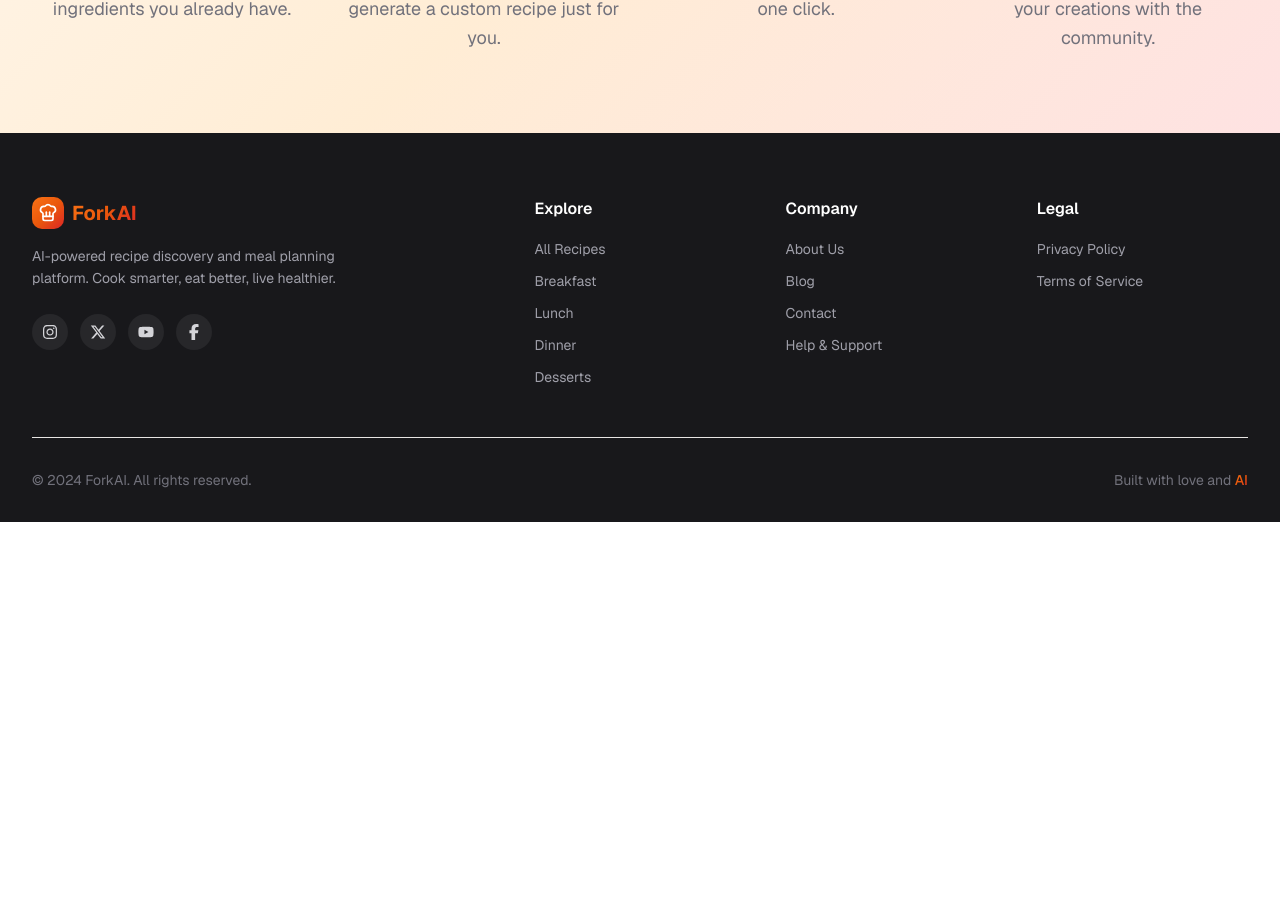
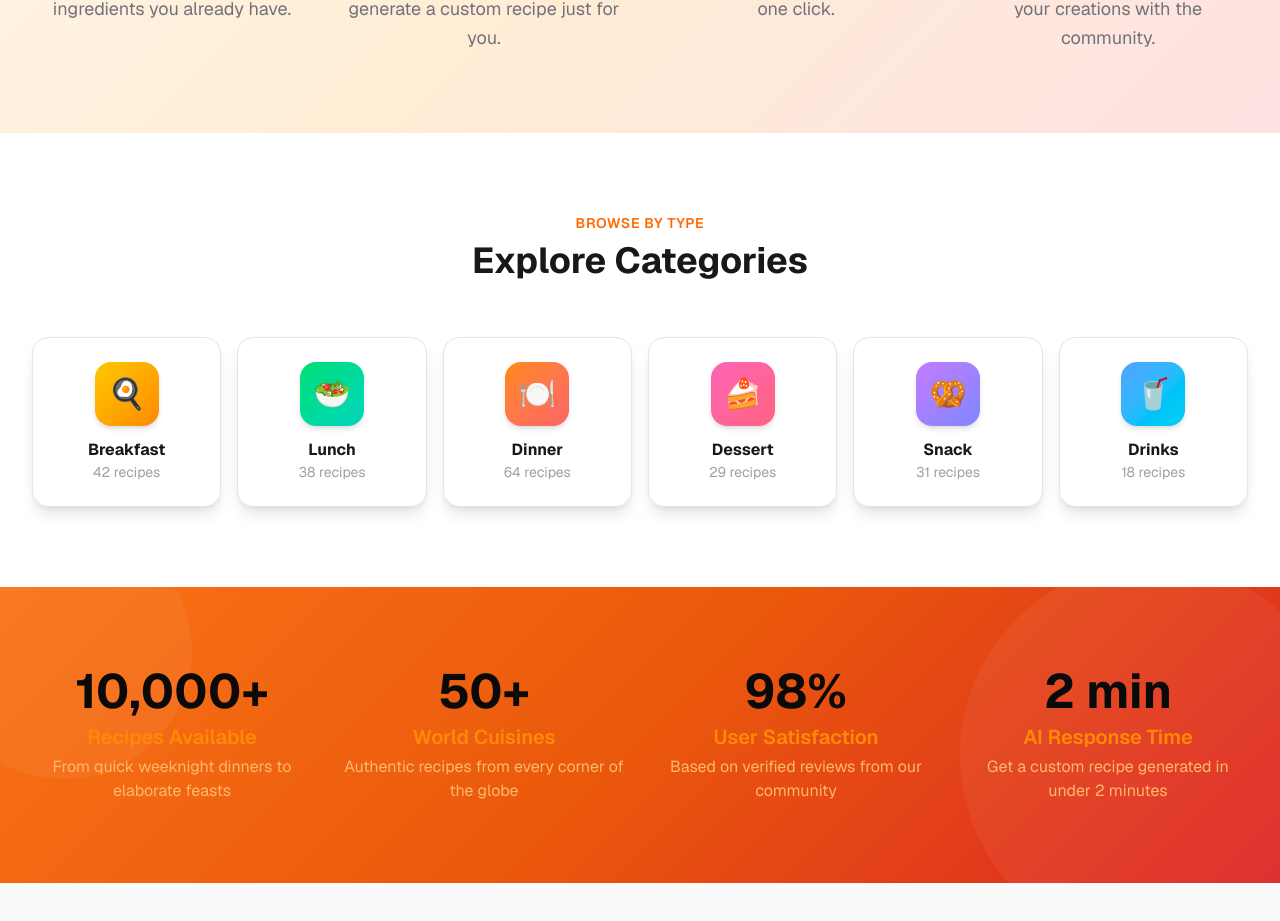
Before and after one commit to gmnayem631/fork-ai, a Next.js app: page / in a window 1280 px wide. Shown: the part 1857-2778 px from the top of the page. Before the commit the page ends 2379 px from the top, so only its background shows below. Built offline with nearby package versions, Linux system fonts and the light colour scheme.

Commit message:
added stats and testimonials section in the landing page

```diff
--- a/src/app/page.tsx
+++ b/src/app/page.tsx
@@ -1,6 +1,9 @@
+import CategoriesSection from "@/components/home/CategoriesSection";
 import FeaturedRecipes from "@/components/home/FeaturedRecipes";
 import HeroSection from "@/components/home/HeroSection";
 import HowItWorks from "@/components/home/HowItWorks";
+import StatsSection from "@/components/home/StatsSection";
+import TestimonialsSection from "@/components/home/TestimonialsSectio";
 import Footer from "@/components/shared/Footer";
 import Navbar from "@/components/shared/Navbar";
 
@@ -11,6 +14,9 @@ export default function Home() {
       <HeroSection />
       <FeaturedRecipes />
       <HowItWorks />
+      <CategoriesSection />
+      <StatsSection />
+      <TestimonialsSection />
       <Footer />
     </main>
   );
--- /dev/null
+++ b/src/components/home/CategoriesSection.tsx
@@ -0,0 +1,79 @@
+import Link from "next/link";
+
+const CATEGORIES = [
+  {
+    name: "Breakfast",
+    emoji: "🍳",
+    count: 42,
+    color: "from-yellow-400 to-orange-400",
+  },
+  {
+    name: "Lunch",
+    emoji: "🥗",
+    count: 38,
+    color: "from-green-400 to-teal-400",
+  },
+  {
+    name: "Dinner",
+    emoji: "🍽️",
+    count: 64,
+    color: "from-orange-400 to-red-400",
+  },
+  {
+    name: "Dessert",
+    emoji: "🍰",
+    count: 29,
+    color: "from-pink-400 to-rose-400",
+  },
+  {
+    name: "Snack",
+    emoji: "🥨",
+    count: 31,
+    color: "from-purple-400 to-indigo-400",
+  },
+  {
+    name: "Drinks",
+    emoji: "🥤",
+    count: 18,
+    color: "from-blue-400 to-cyan-400",
+  },
+];
+
+export default function CategoriesSection() {
+  return (
+    <section className="py-20 bg-white dark:bg-zinc-900">
+      <div className="max-w-7xl mx-auto px-4 sm:px-6 lg:px-8">
+        <div className="text-center mb-14">
+          <p className="text-orange-500 font-semibold text-sm uppercase tracking-wider mb-2">
+            Browse By Type
+          </p>
+          <h2 className="text-3xl sm:text-4xl font-bold text-zinc-900 dark:text-white">
+            Explore Categories
+          </h2>
+        </div>
+
+        <div className="grid grid-cols-2 sm:grid-cols-3 lg:grid-cols-6 gap-4">
+          {CATEGORIES.map((cat) => (
+            <Link
+              key={cat.name}
+              href={`/recipes?category=${cat.name}`}
+              className="group flex flex-col items-center shadow-lg gap-3 p-6 rounded-2xl border border-zinc-100 dark:border-zinc-700 hover:border-orange-300 dark:hover:border-orange-600 hover:shadow-lg transition-all duration-300 hover:-translate-y-1 bg-white dark:bg-zinc-800"
+            >
+              <div
+                className={`w-16 h-16 rounded-2xl bg-linear-to-br ${cat.color} flex items-center justify-center text-3xl shadow-md`}
+              >
+                {cat.emoji}
+              </div>
+              <div className="text-center">
+                <p className="font-bold text-zinc-900 dark:text-white text-base">
+                  {cat.name}
+                </p>
+                <p className="text-zinc-400 text-sm">{cat.count} recipes</p>
+              </div>
+            </Link>
+          ))}
+        </div>
+      </div>
+    </section>
+  );
+}
--- /dev/null
+++ b/src/components/home/StatsSection.tsx
@@ -0,0 +1,46 @@
+const STATS = [
+  {
+    value: "10,000+",
+    label: "Recipes Available",
+    description: "From quick weeknight dinners to elaborate feasts",
+  },
+  {
+    value: "50+",
+    label: "World Cuisines",
+    description: "Authentic recipes from every corner of the globe",
+  },
+  {
+    value: "98%",
+    label: "User Satisfaction",
+    description: "Based on verified reviews from our community",
+  },
+  {
+    value: "2 min",
+    label: "AI Response Time",
+    description: "Get a custom recipe generated in under 2 minutes",
+  },
+];
+
+export default function StatsSection() {
+  return (
+    <section className="py-20 brand-gradient relative overflow-hidden">
+      {/* Decorative circles */}
+      <div className="absolute -top-16 -left-16 w-64 h-64 bg-white/5 rounded-full" />
+      <div className="absolute -bottom-16 -right-16 w-96 h-96 bg-white/5 rounded-full" />
+
+      <div className="relative max-w-7xl mx-auto px-4 sm:px-6 lg:px-8">
+        <div className="grid grid-cols-1 sm:grid-cols-2 lg:grid-cols-4 gap-8">
+          {STATS.map((stat) => (
+            <div key={stat.label} className="text-center">
+              <p className="text-5xl font-bold mb-2">{stat.value}</p>
+              <p className="text-xl font-semibold mb-1 text-orange-400">
+                {stat.label}
+              </p>
+              <p className="text-orange-300 text-base">{stat.description}</p>
+            </div>
+          ))}
+        </div>
+      </div>
+    </section>
+  );
+}
--- /dev/null
+++ b/src/components/home/TestimonialsSectio.tsx
@@ -0,0 +1,91 @@
+import { Star } from "lucide-react";
+
+const TESTIMONIALS = [
+  {
+    name: "Sarah Mitchell",
+    role: "Home Cook",
+    avatar:
+      "https://images.unsplash.com/photo-1494790108377-be9c29b29330?w=100&auto=format&fit=crop",
+    rating: 5,
+    comment:
+      "ForkAI completely changed how I cook. I just type whatever's left in my fridge and it gives me amazing recipes. My family thinks I've become a chef overnight!",
+  },
+  {
+    name: "James Okonkwo",
+    role: "Fitness Enthusiast",
+    avatar:
+      "https://images.unsplash.com/photo-1507003211169-0a1dd7228f2d?w=100&auto=format&fit=crop",
+    rating: 5,
+    comment:
+      "The AI meal planner is incredible. I set my macros and dietary goals, and it builds me a full week of balanced meals. Saves me hours of planning every Sunday.",
+  },
+  {
+    name: "Priya Sharma",
+    role: "Busy Parent",
+    avatar:
+      "https://images.unsplash.com/photo-1438761681033-6461ffad8d80?w=100&auto=format&fit=crop",
+    rating: 5,
+    comment:
+      "With two kids and a full-time job, meal planning was a nightmare. ForkAI makes it effortless. The recipes are easy to follow and absolutely delicious.",
+  },
+  {
+    name: "Carlos Rivera",
+    role: "Food Blogger",
+    avatar:
+      "https://images.unsplash.com/photo-1472099645785-5658abf4ff4e?w=100&auto=format&fit=crop",
+    rating: 5,
+    comment:
+      "As someone who writes about food, I'm always looking for inspiration. ForkAI's AI content generator helps me write recipe descriptions 10x faster. Absolute game changer.",
+  },
+];
+
+export default function TestimonialsSection() {
+  return (
+    <section className="py-20 bg-zinc-50 dark:bg-zinc-800">
+      <div className="max-w-7xl mx-auto px-4 sm:px-6 lg:px-8">
+        <div className="text-center mb-14">
+          <p className="text-orange-500 font-semibold text-sm uppercase tracking-wider mb-2">
+            Real Stories
+          </p>
+          <h2 className="text-3xl sm:text-4xl font-bold text-zinc-900 dark:text-white">
+            What Our Users Say
+          </h2>
+        </div>
+
+        <div className="grid grid-cols-1 sm:grid-cols-2 lg:grid-cols-4 gap-6">
+          {TESTIMONIALS.map((t) => (
+            <div
+              key={t.name}
+              className="bg-white dark:bg-zinc-900 rounded-2xl p-6 border border-zinc-100 dark:border-zinc-700 hover:shadow-lg transition-shadow flex flex-col"
+            >
+              <div className="flex gap-1 mb-4">
+                {Array.from({ length: t.rating }).map((_, i) => (
+                  <Star
+                    key={i}
+                    className="w-4 h-4 text-orange-400 fill-orange-400"
+                  />
+                ))}
+              </div>
+              <p className="text-zinc-600 dark:text-zinc-300 text-base leading-relaxed flex-1 mb-6">
+                &quot;{t.comment}&quot;
+              </p>
+              <div className="flex items-center gap-3">
+                <img
+                  src={t.avatar}
+                  alt={t.name}
+                  className="w-10 h-10 rounded-full object-cover"
+                />
+                <div>
+                  <p className="font-semibold text-zinc-900 dark:text-white text-sm">
+                    {t.name}
+                  </p>
+                  <p className="text-zinc-400 text-xs">{t.role}</p>
+                </div>
+              </div>
+            </div>
+          ))}
+        </div>
+      </div>
+    </section>
+  );
+}
--- a/src/components/shared/Navbar.tsx
+++ b/src/components/shared/Navbar.tsx
@@ -137,11 +137,11 @@ export default function Navbar() {
               </DropdownMenu>
             ) : (
               <div className="hidden md:flex items-center gap-2">
-                <Button variant="ghost" size="sm" asChild>
+                <Button variant="ghost" size="lg" asChild>
                   <Link href="/login">Login</Link>
                 </Button>
                 <Button
-                  size="sm"
+                  size="lg"
                   className="brand-gradient text-white border-0"
                   asChild
                 >
```
